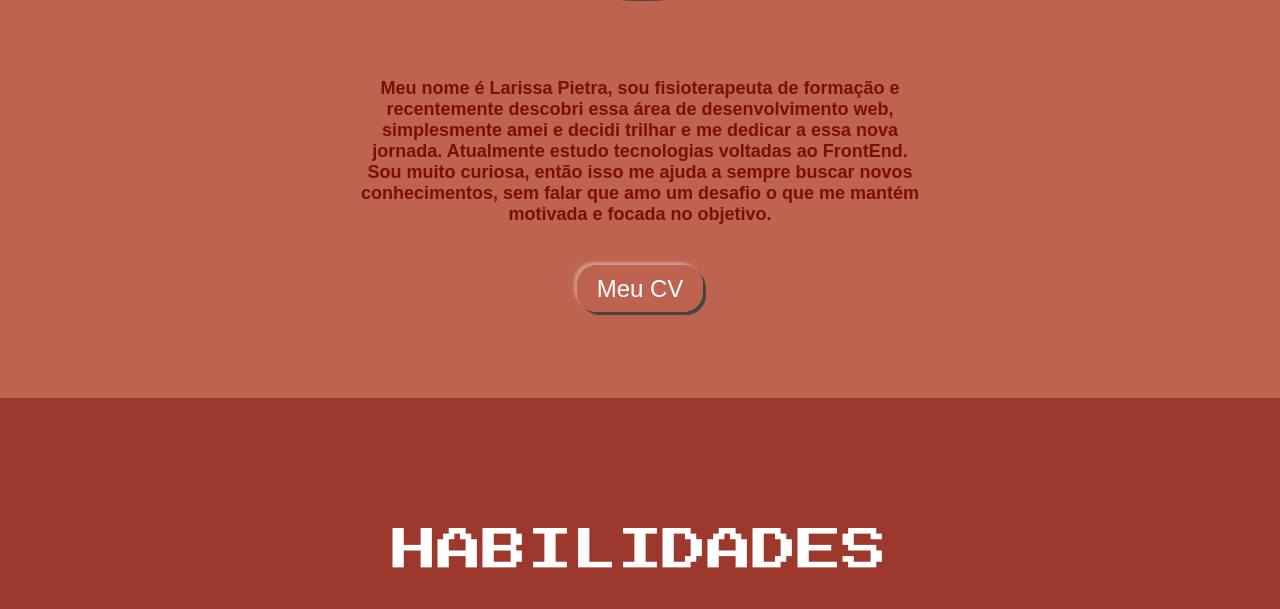
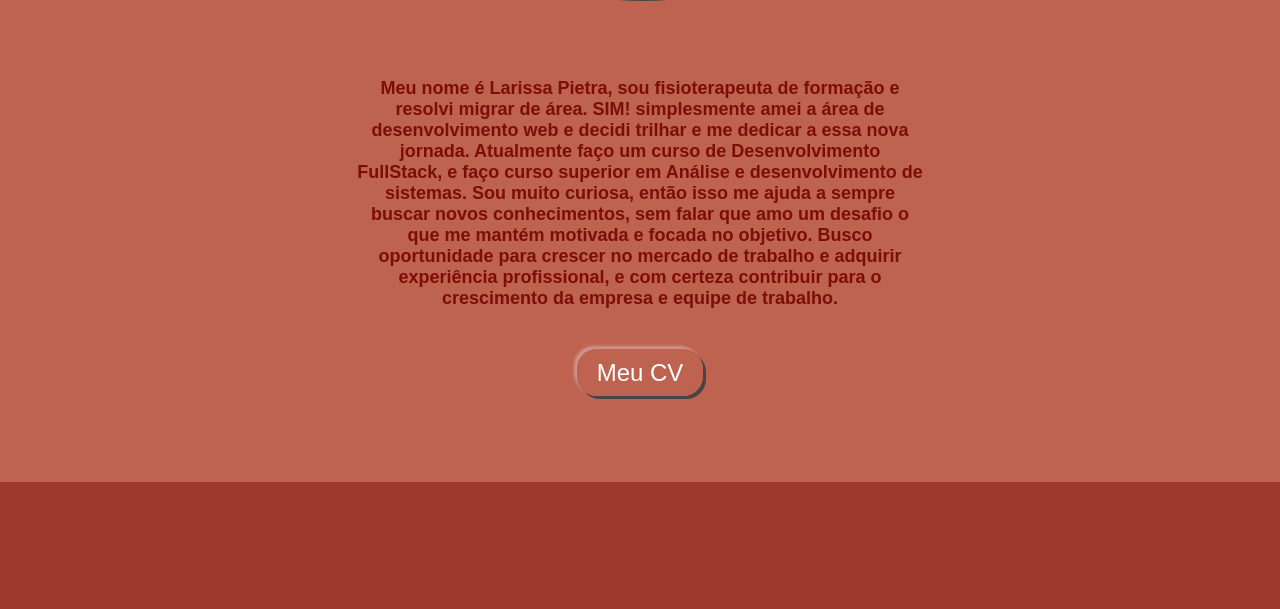
Before and after one commit to larissapietra/meu-portfolio, a plain HTML site: page index.html in a window 1280 px wide. Shown: the part 1810-2419 px from the top of the page. Drawn offline with nearby package versions, Linux system fonts and the light colour scheme; a web font is replaced by a local one.

Commit message:
modifiquei o parágrafo sobre mim, alterei o curriculo, corrigi uma palavra nas informações do projeto

```diff
--- a/index.html
+++ b/index.html
@@ -96,16 +96,20 @@
                 </div>
                 <div class="informacoes-sobre-mim">
                     <p>
-                        <strong>Meu nome é Larissa Pietra, sou fisioterapeuta de formação e
-                            recentemente descobri essa área de desenvolvimento web, simplesmente
-                            amei e decidi trilhar e me dedicar a essa nova jornada. Atualmente
-                            estudo tecnologias voltadas ao FrontEnd. Sou muito curiosa, então isso
-                            me ajuda a sempre buscar novos conhecimentos, sem falar que amo um desafio
-                            o que me mantém motivada e focada no objetivo.</strong>
+                        <strong>
+                            Meu nome é Larissa Pietra, sou fisioterapeuta de formação e resolvi migrar de área.
+                            SIM! simplesmente amei a área de desenvolvimento web e decidi trilhar e me dedicar a essa nova jornada.
+                            Atualmente faço um curso de Desenvolvimento FullStack, e faço curso superior em Análise e
+                            desenvolvimento de sistemas.
+                            Sou muito curiosa, então isso me ajuda a sempre buscar novos conhecimentos,
+                            sem falar que amo um desafio o que me mantém motivada e focada no objetivo.
+                            Busco oportunidade para crescer no mercado de trabalho e adquirir experiência profissional,
+                            e com certeza contribuir para o crescimento da empresa e equipe de trabalho.
+                        </strong>
                     </p>
 
                     <div class="botoes">
-                        <a target="_blank" href="src/arquivos/Meu curriculo.pdf" class="botao outer-shadow">Meu CV</a>
+                        <a target="_blank" href="src/arquivos/Meu curriculo (1).pdf" class="botao outer-shadow">Meu CV</a>
                     </div>
                     </di>
                 </div>
@@ -219,7 +223,7 @@
                     <img src="src/images/imagem-meu-portfolio.png" alt="imagem-placeholder">
                     <h3>Meu Potfólio</h3>
                     <div class="informacoes-projeto">
-                        <p>Meu próprio potfólio, com objetivo de apresentar meus projetos e apresentar
+                        <p>Meu próprio portfólio, com objetivo de apresentar meus projetos e apresentar
                             projetos que irei desenvolver durante minha carreira.
                             Criado usando apenas HTML e CSS.
                         </p>
```
Also changed, not shown: 2 other files.
